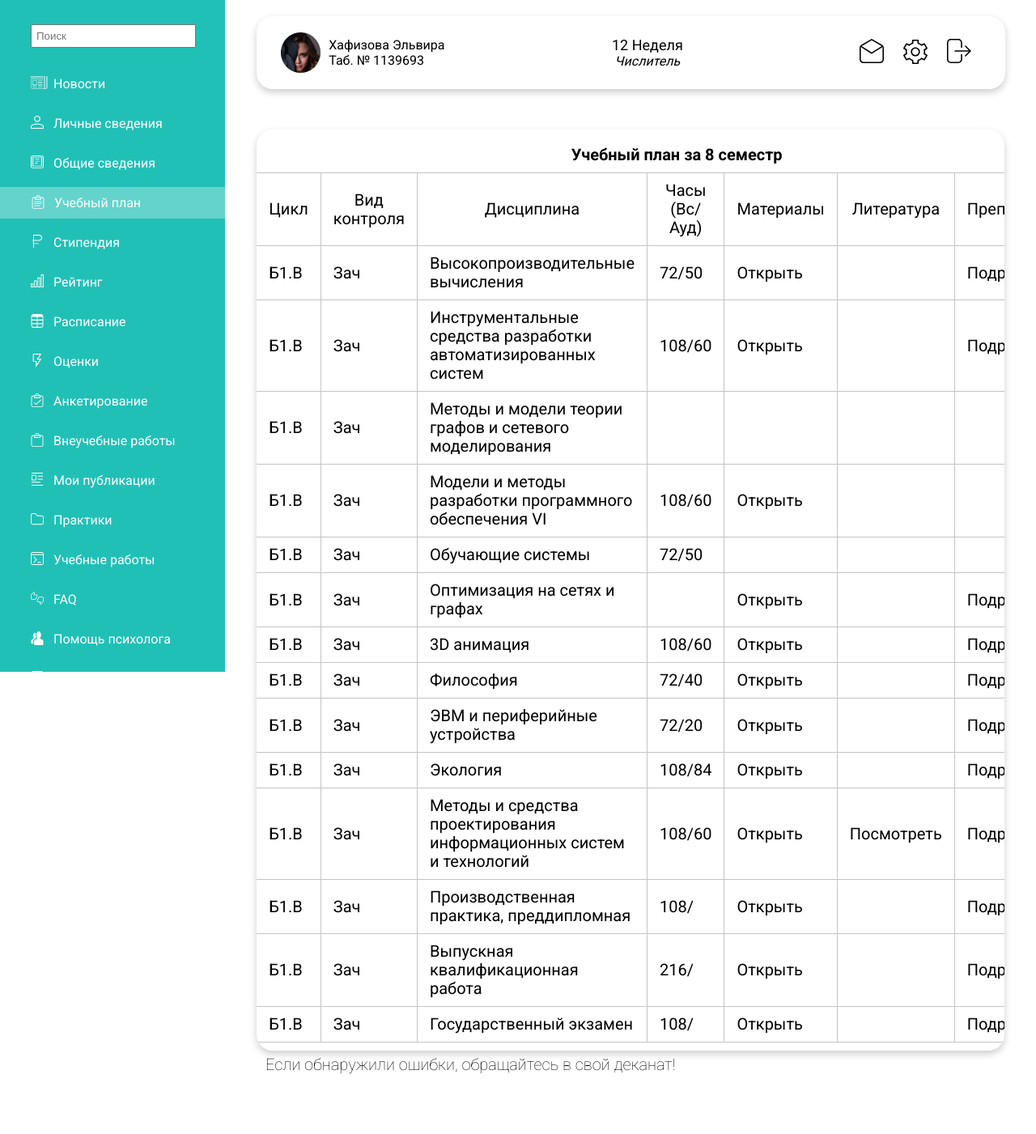
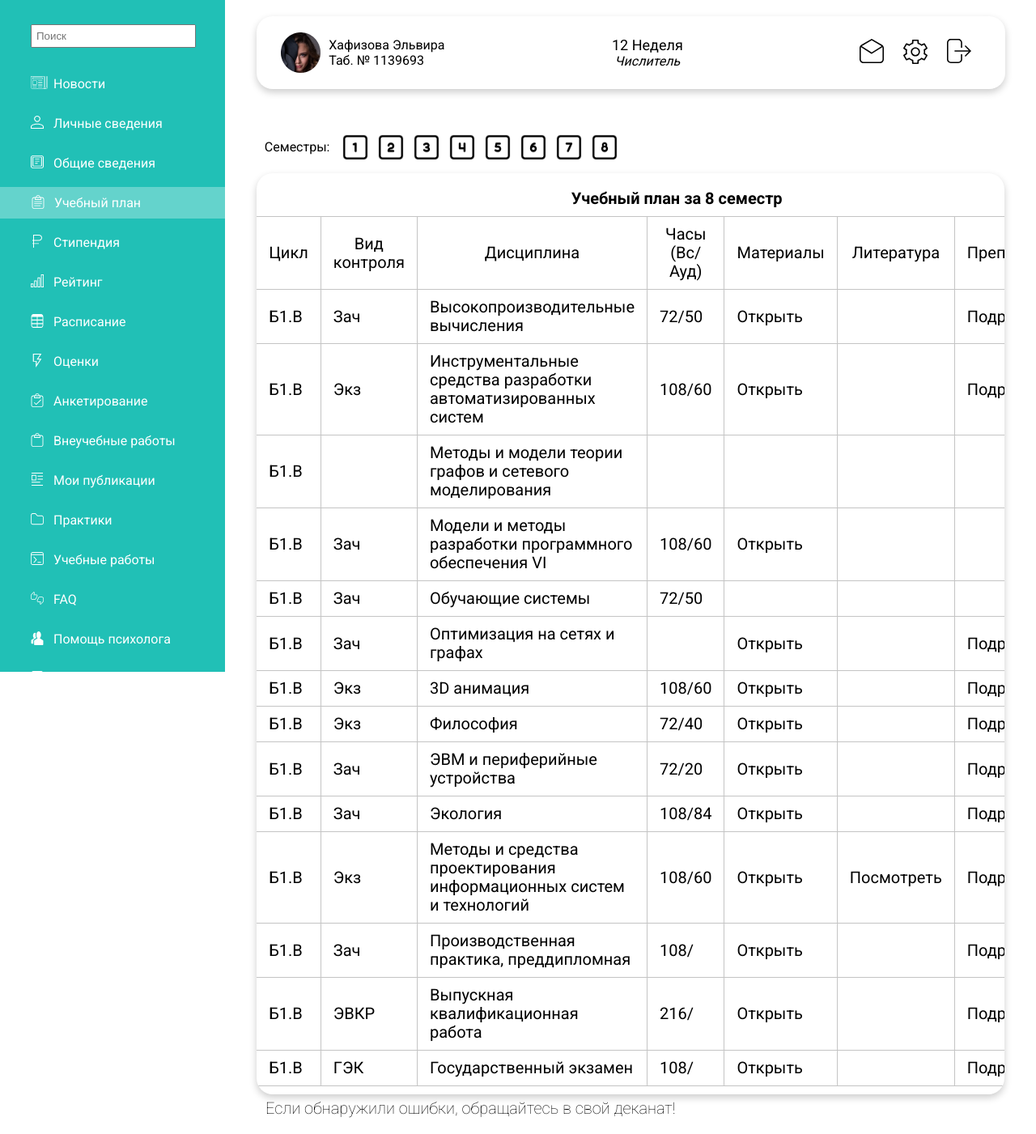
Before and after one commit to lopien/React-project, a React (Create React App) app: page /plan in a window 1280 px wide. Shown: the whole page at 81% size. Before the commit the page ends 1347 px from the top, so only its background shows below. Built offline with nearby package versions, Linux system fonts and the light colour scheme; the HTML template or start-up script is replaced by a standard one.

Commit message:
edit plan

```diff
--- a/src/components/Personal_information/Personal_information.js
+++ b/src/components/Personal_information/Personal_information.js
@@ -11,7 +11,7 @@ const Personal_information = () => {
       <div className="personal_information">
         <div className="personal_information-info">
           <table>
-            <caption><strong>Общиие сведения</strong></caption>
+            <caption><strong>Общие сведения</strong></caption>
             <tbody>
               <tr>
                 <th className="th">ФИО</th>
--- a/src/components/Plan/Plan.js
+++ b/src/components/Plan/Plan.js
@@ -9,6 +9,19 @@ const Plan = () => {
       <Menu/>
       <Header/>
       <div className="plan">
+
+        <div className="semesters">
+          <span className="semesters_title">Семестры:</span>
+          <a className="semester" href="/"><img src="img/numbers/1.svg" alt=""/></a>
+          <a className="semester" href="/"><img src="img/numbers/2.svg" alt=""/></a>
+          <a className="semester" href="/"><img src="img/numbers/3.svg" alt=""/></a>
+          <a className="semester" href="/"><img src="img/numbers/4.svg" alt=""/></a>
+          <a className="semester" href="/"><img src="img/numbers/5.svg" alt=""/></a>
+          <a className="semester" href="/"><img src="img/numbers/6.svg" alt=""/></a>
+          <a className="semester" href="/"><img src="img/numbers/7.svg" alt=""/></a>
+          <a className="semester" href="/"><img src="img/numbers/8.svg" alt=""/></a>
+        </div>
+
         <div className="plan-info">
           <table>
             <caption><strong>Учебный план за 8 семестр</strong></caption>
@@ -33,7 +46,7 @@ const Plan = () => {
               </tr>
               <tr>
                 <td className="td">Б1.В</td>
-                <td className="td">Зач</td>
+                <td className="td">Экз</td>
                 <td className="td">Инструментальные средства разработки автоматизированных систем</td>
                 <td className="td">108/60</td>
                 <td className="td">Открыть</td>
@@ -42,7 +55,7 @@ const Plan = () => {
               </tr>
               <tr>
                 <td className="td">Б1.В</td>
-                <td className="td">Зач</td>
+                <td className="td"> </td>
                 <td className="td">Методы и модели теории графов и сетевого моделирования</td>
                 <td className="td"> </td>
                 <td className="td"> </td>
@@ -78,7 +91,7 @@ const Plan = () => {
               </tr>
               <tr>
                 <td className="td">Б1.В</td>
-                <td className="td">Зач</td>
+                <td className="td">Экз</td>
                 <td className="td">3D анимация</td>
                 <td className="td">108/60</td>
                 <td className="td">Открыть</td>
@@ -87,7 +100,7 @@ const Plan = () => {
               </tr>
               <tr>
                 <td className="td">Б1.В</td>
-                <td className="td">Зач</td>
+                <td className="td">Экз</td>
                 <td className="td">Философия</td>
                 <td className="td">72/40</td>
                 <td className="td">Открыть</td>
@@ -114,7 +127,7 @@ const Plan = () => {
               </tr>
               <tr>
                 <td className="td">Б1.В</td>
-                <td className="td">Зач</td>
+                <td className="td">Экз</td>
                 <td className="td">Методы и средства проектирования информационных систем и технологий	</td>
                 <td className="td">108/60</td>
                 <td className="td">Открыть</td>
@@ -132,7 +145,7 @@ const Plan = () => {
               </tr>
               <tr>
                 <td className="td">Б1.В</td>
-                <td className="td">Зач</td>
+                <td className="td">ЭВКР</td>
                 <td className="td">Выпускная квалификационная работа</td>
                 <td className="td">216/</td>
                 <td className="td">Открыть</td>
@@ -141,7 +154,7 @@ const Plan = () => {
               </tr>
               <tr>
                 <td className="td">Б1.В</td>
-                <td className="td">Зач</td>
+                <td className="td">ГЭК</td>
                 <td className="td">Государственный экзамен</td>
                 <td className="td">108/</td>
                 <td className="td">Открыть</td>
```
